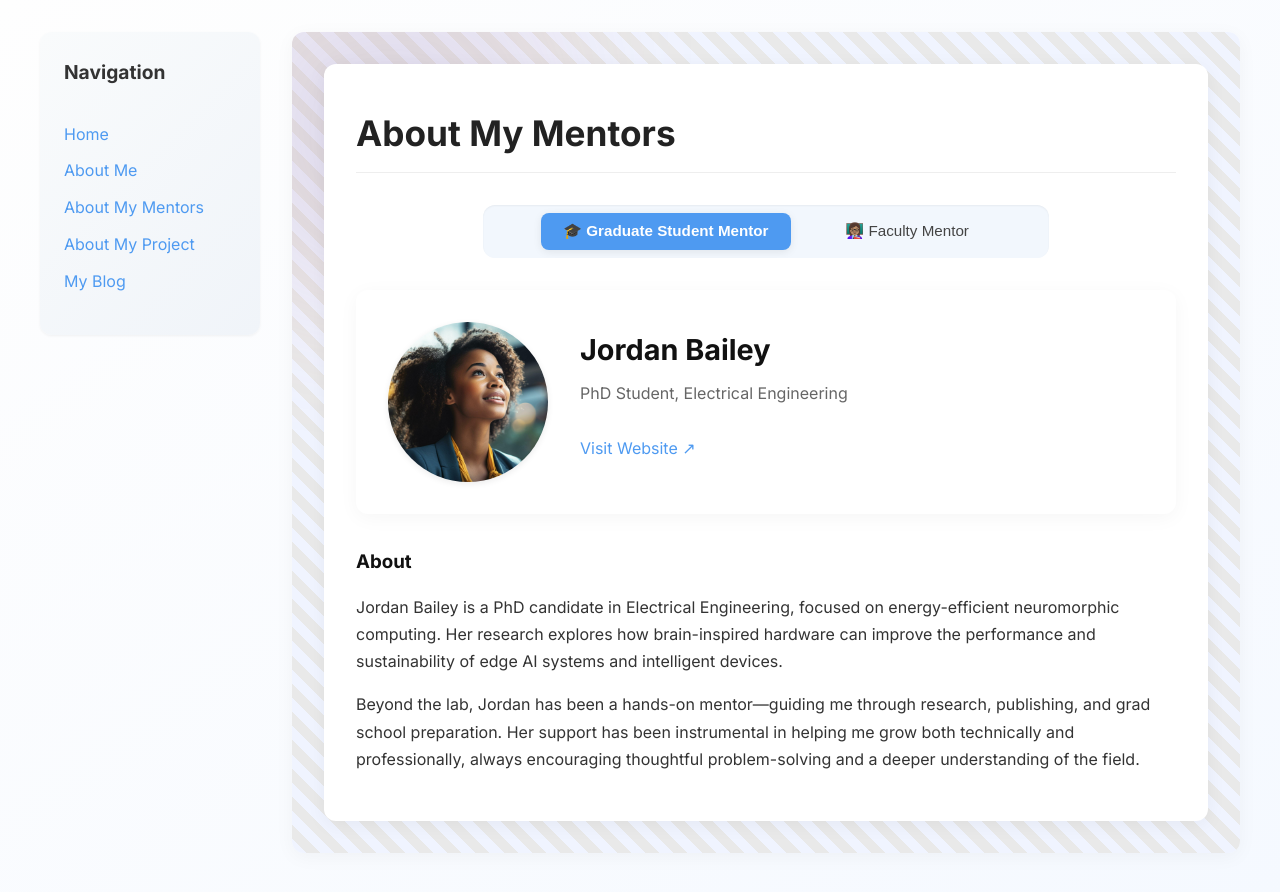
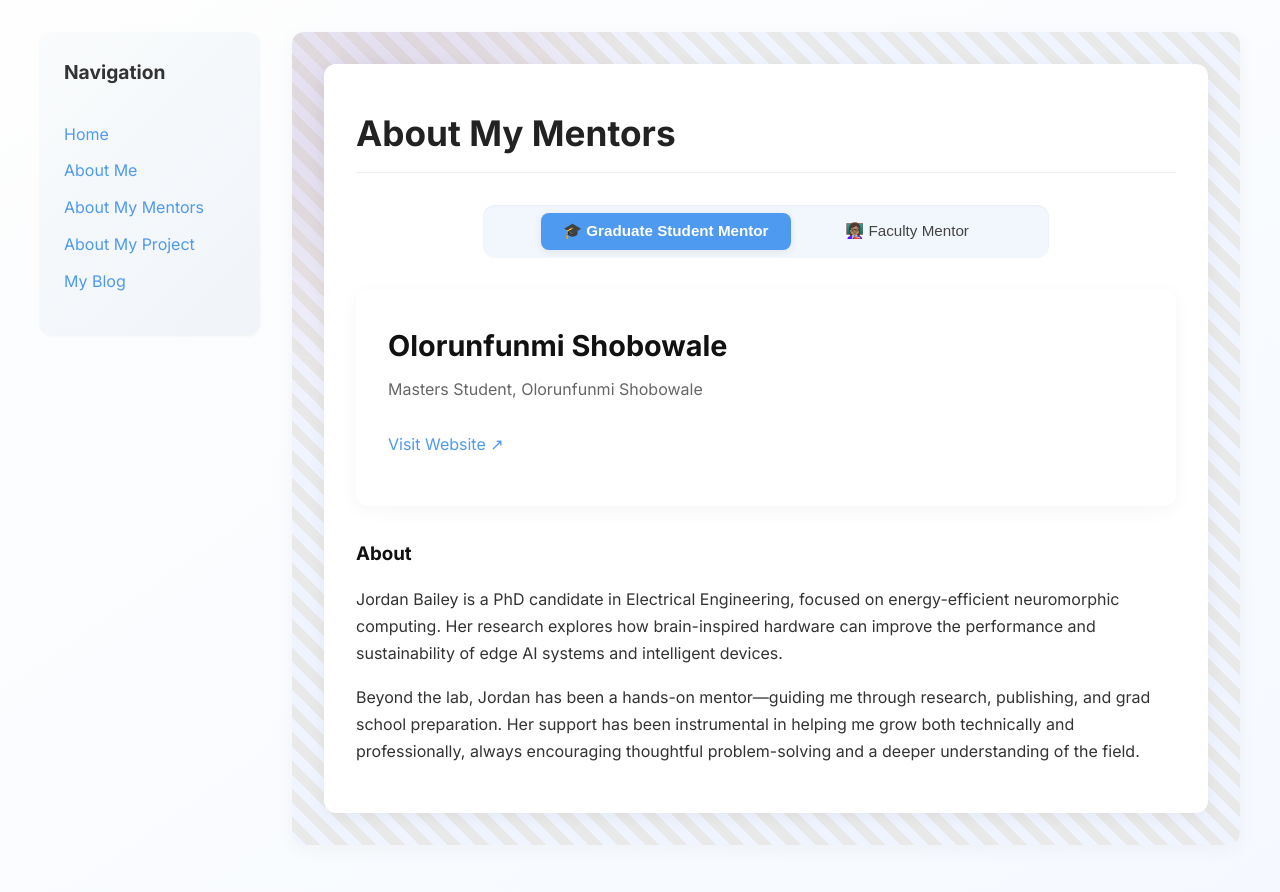
Before and after one commit to PraiseEnweriku1/PraiseEnweriku1.github.io, a Jekyll site: the page built from pages/about-my-mentor.md, in a window 1280 px wide. Shown: the top 892 px of the page. Built offline with Jekyll 4.4.1, drawn with Linux system fonts in a browser that asks for light colours.

Commit message:
Update about-my-mentor.md

```diff
--- a/pages/about-my-mentor.md
+++ b/pages/about-my-mentor.md
@@ -4,10 +4,10 @@ title: About My Mentors
 permalink: /about-my-mentor.html
 
 graduate_mentor:
-  name: Jordan Bailey
-  title: PhD Student, Electrical Engineering
-  image: /assets/images/graduate-student-mentor.jpg
-  website: https://gradmentor.example.com
+  name: Olorunfunmi Shobowale
+  title: Masters Student, Olorunfunmi Shobowale
+  image:
+  website: https://www.linkedin.com/in/olorunfunmi-shobowale-ba352ba7/
   bio: |
     Jordan Bailey is a PhD candidate in Electrical Engineering, focused on energy-efficient neuromorphic computing. Her research explores how brain-inspired hardware can improve the performance and sustainability of edge AI systems and intelligent devices.
 
```
